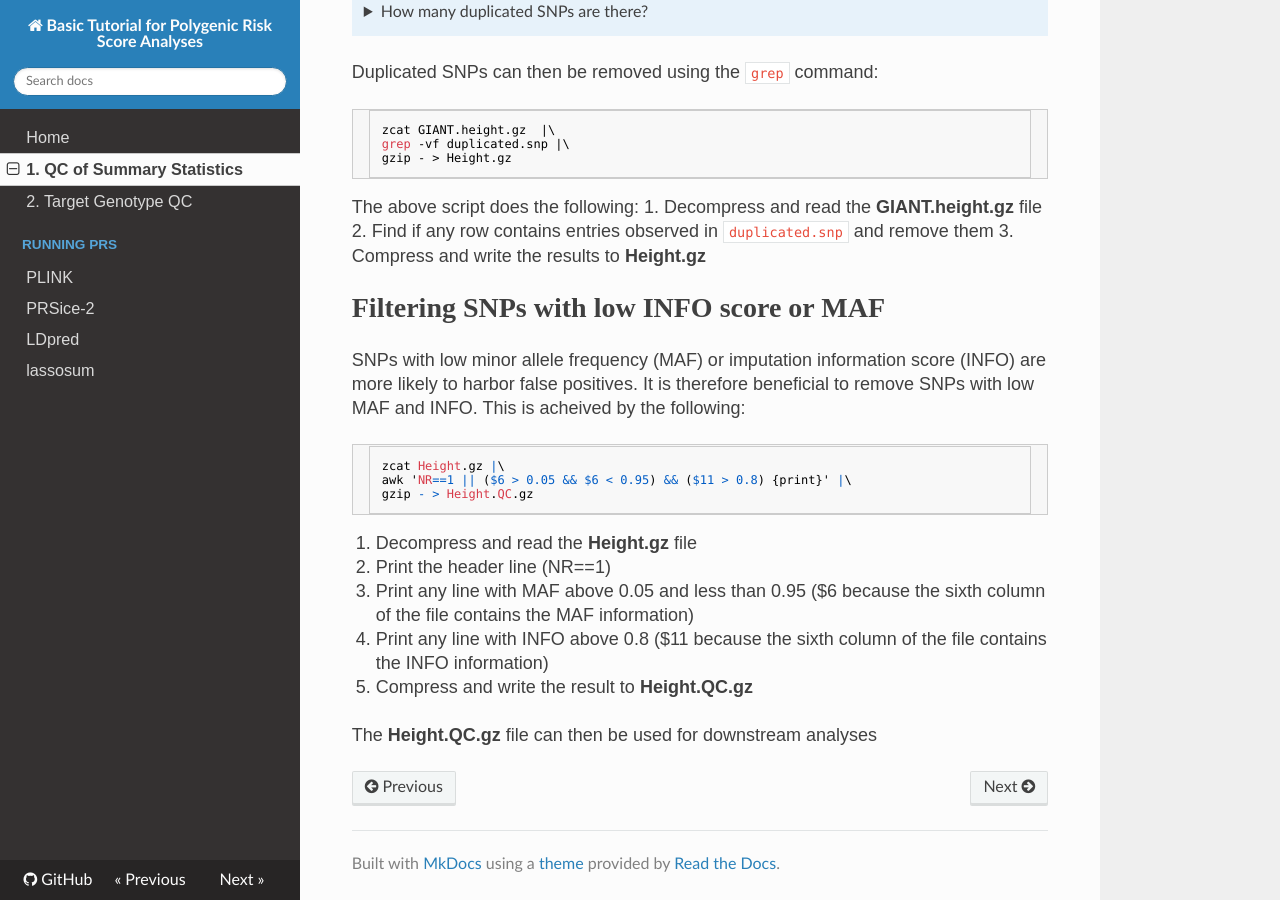
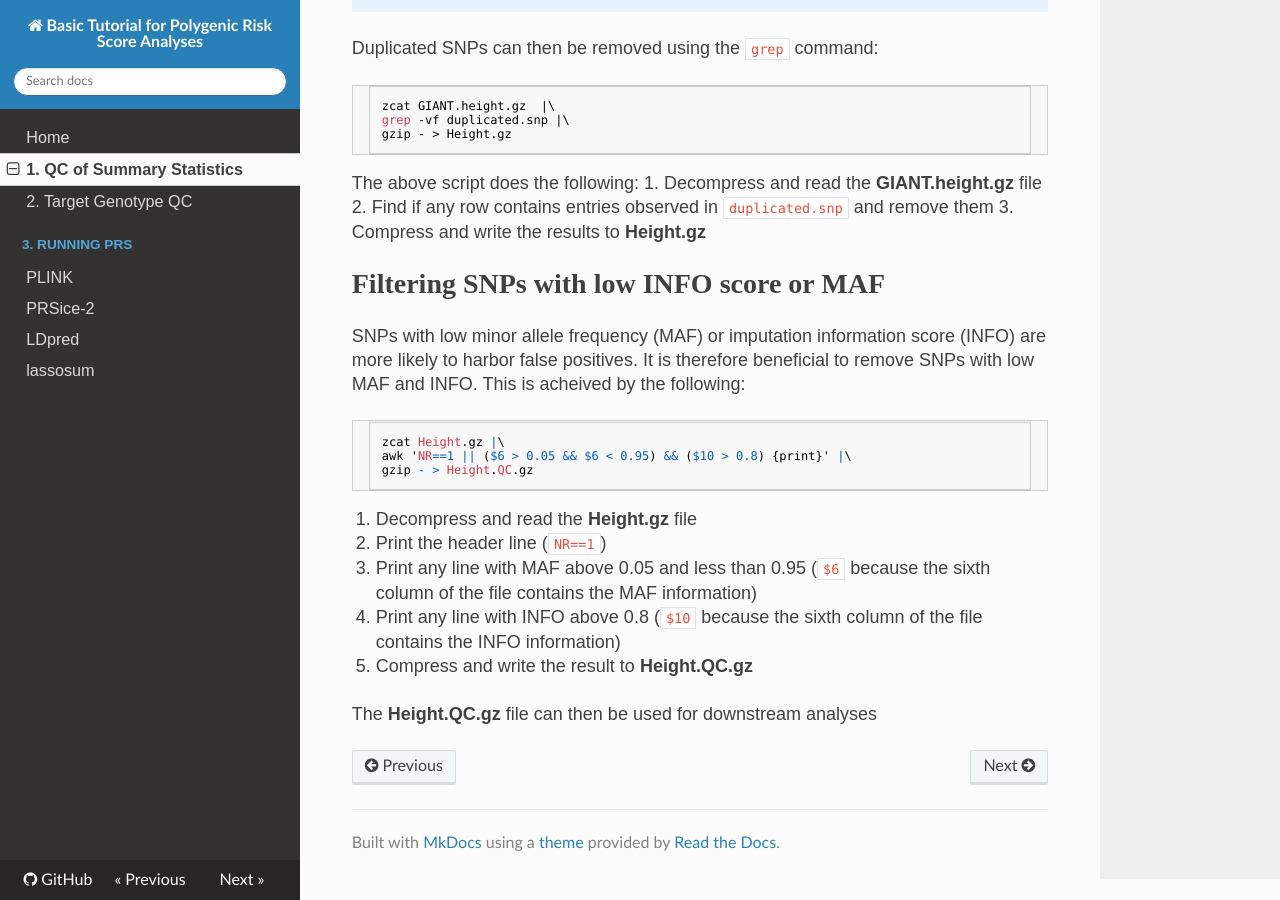
Before and after one commit to choishingwan/PRS-Tutorial, an MkDocs documentation site: the page built from docs/base.md, in a window 1280 px wide and 900 px high, scrolled down 2405 px. Built offline with MkDocs 1.6.1, drawn with Linux system fonts in a browser that asks for light colours; nearby versions of some CDN libraries; old or Windows-style settings are respelled for this version of MkDocs; some of the changed text lies outside the part shown.

````diff
--- a/docs/base.md
+++ b/docs/base.md
@@ -50,11 +50,11 @@ With each column corresponds to the following
 - **A1**: The effective alllele of the SNP
 - **A2**: The non-effective allele of the SNP
 - **MAF**: The minor allele frequency of the SNP
-- **BETA**: The effect size estimate of the SNP. Can sometimes be the odd ratio, in which case, we will take the natural logarithm of it
 - **SE**: The standard error of the effect size esimate
 - **P**: The P-value of association between the genotype of the SNP and the phenotype of interest
 - **N**: Number of samples used to obtain the effect size estimate
 - **INFO**: Usually the imputation information score.
+- **OR**: The effect size estimate of the SNP. Can also be BETA
 
 !!! Important
     Some GWAS results files do not make clear which allele is the effect allele and which the non-effect allele.
@@ -101,14 +101,14 @@ This is acheived by the following:
 
 ```bash
 zcat Height.gz |\
-awk 'NR==1 || ($6 > 0.05 && $6 < 0.95) && ($11 > 0.8) {print}' |\
+awk 'NR==1 || ($6 > 0.05 && $6 < 0.95) && ($10 > 0.8) {print}' |\
 gzip - > Height.QC.gz
 ```
 
 1. Decompress and read the **Height.gz** file
-2. Print the header line (NR==1)
-3. Print any line with MAF above 0.05 and less than 0.95 ($6 because the sixth column of the file contains the MAF information)
-4. Print any line with INFO above 0.8 ($11 because the sixth column of the file contains the INFO information)
+2. Print the header line (`NR==1`)
+3. Print any line with MAF above 0.05 and less than 0.95 (`$6` because the sixth column of the file contains the MAF information)
+4. Print any line with INFO above 0.8 (`$10` because the sixth column of the file contains the INFO information)
 5. Compress and write the result to **Height.QC.gz**
 
 The **Height.QC.gz** file can then be used for downstream analyses
--- a/mkdocs.yml
+++ b/mkdocs.yml
@@ -5,7 +5,7 @@ pages:
     - index.md
     - 1. QC of Summary Statistics: base.md
     - 2. Target Genotype QC: target.md
-    - Running PRS:
+    - 3. Running PRS:
         - PLINK: plink.md
         - PRSice-2: prsice.md
         - LDpred: ldpred.md
````
Also changed, not shown: other parts of docs/base.md (+2 -2 lines), docs/plink.md (+71 -0 lines), docs/target.md (+0 -25 lines).
